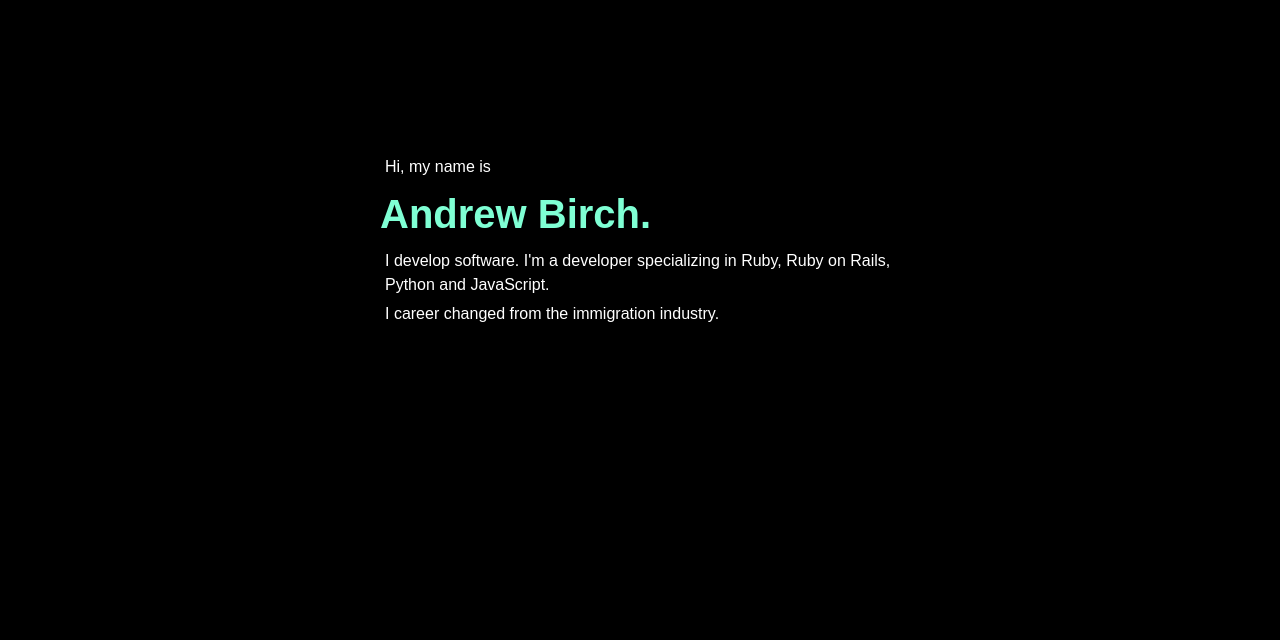
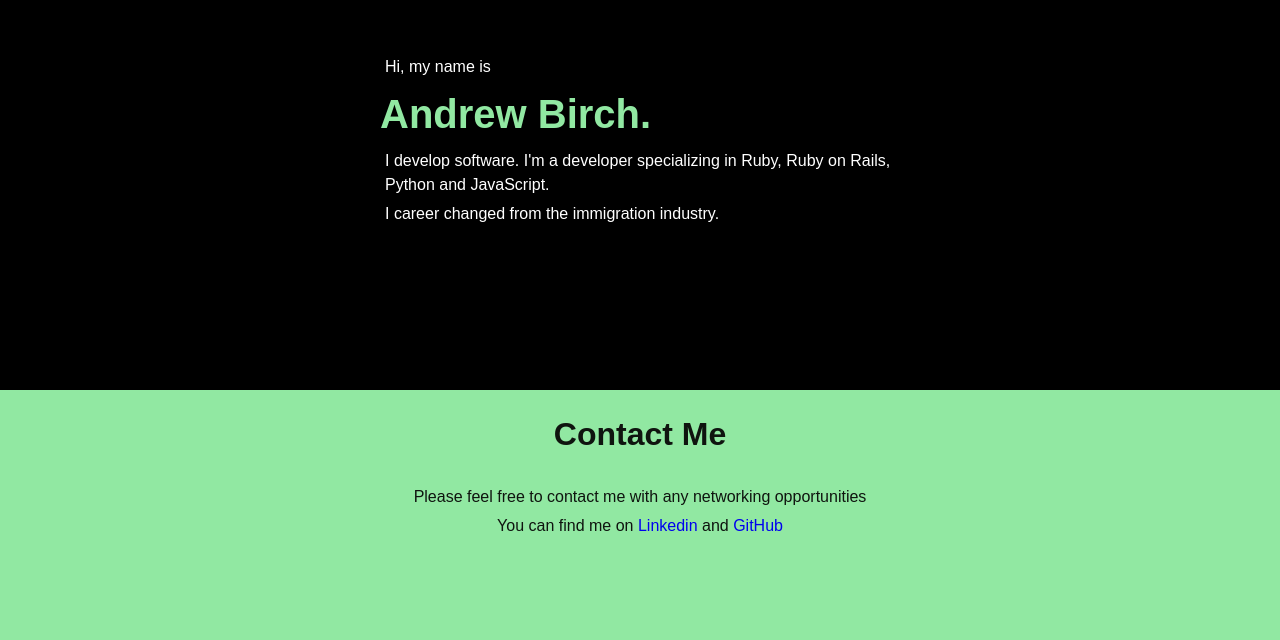
Before and after one commit to BirchAD/Xander-Academy, a plain HTML site: page CSS/xander-html-css-exercise/index.html in a window 1280 px wide. Shown: the part 160-800 px from the top of the page. Drawn offline with Linux system fonts and the light colour scheme.

Commit message:
Added footer and contact information

```diff
--- a/CSS/xander-html-css-exercise/index.html
+++ b/CSS/xander-html-css-exercise/index.html
@@ -14,5 +14,10 @@
         <p>I develop software. I'm a developer specializing in Ruby, Ruby on Rails, Python and JavaScript.</p>
         <p>I career changed from the immigration industry.</p>
     </section>
+    <footer>
+        <h2>Contact Me</h2>
+        <p>Please feel free to contact me with any networking opportunities</p>
+        <p>You can find me on <a href='www.linkedin.com'>Linkedin</a> and <a href='www.github.com'> GitHub </a> </p>
+    </footer>
   </body>
 </html>
--- a/CSS/xander-html-css-exercise/style.css
+++ b/CSS/xander-html-css-exercise/style.css
@@ -19,16 +19,22 @@ body {
     height: 100vh;
   }
 
+  a:link {
+    text-decoration: none;
+}
+
+
   h1 {
-    color:aquamarine;
+    color:rgb(145, 232, 162);
     padding: 0;
     margin: 0;
-    font-size: 40px
+    font-size: 40px;
   }
 
   .container {
     max-width: 600px;
     padding: 40px;
+    margin-bottom: 200px;
   }
 
   h2 {
@@ -39,3 +45,17 @@ body {
   p {
     margin: 5px;
   }
+
+  footer {
+    background-color: rgb(145, 232, 162);
+    color: rgb(15, 20, 15);
+    text-align: center;
+    align-items: center;
+    justify-content: center;
+    padding: 20px;
+    position: fixed;
+    bottom: 0;
+    left: 0;
+    width: 100%;
+    height: 250px;
+  }
```
